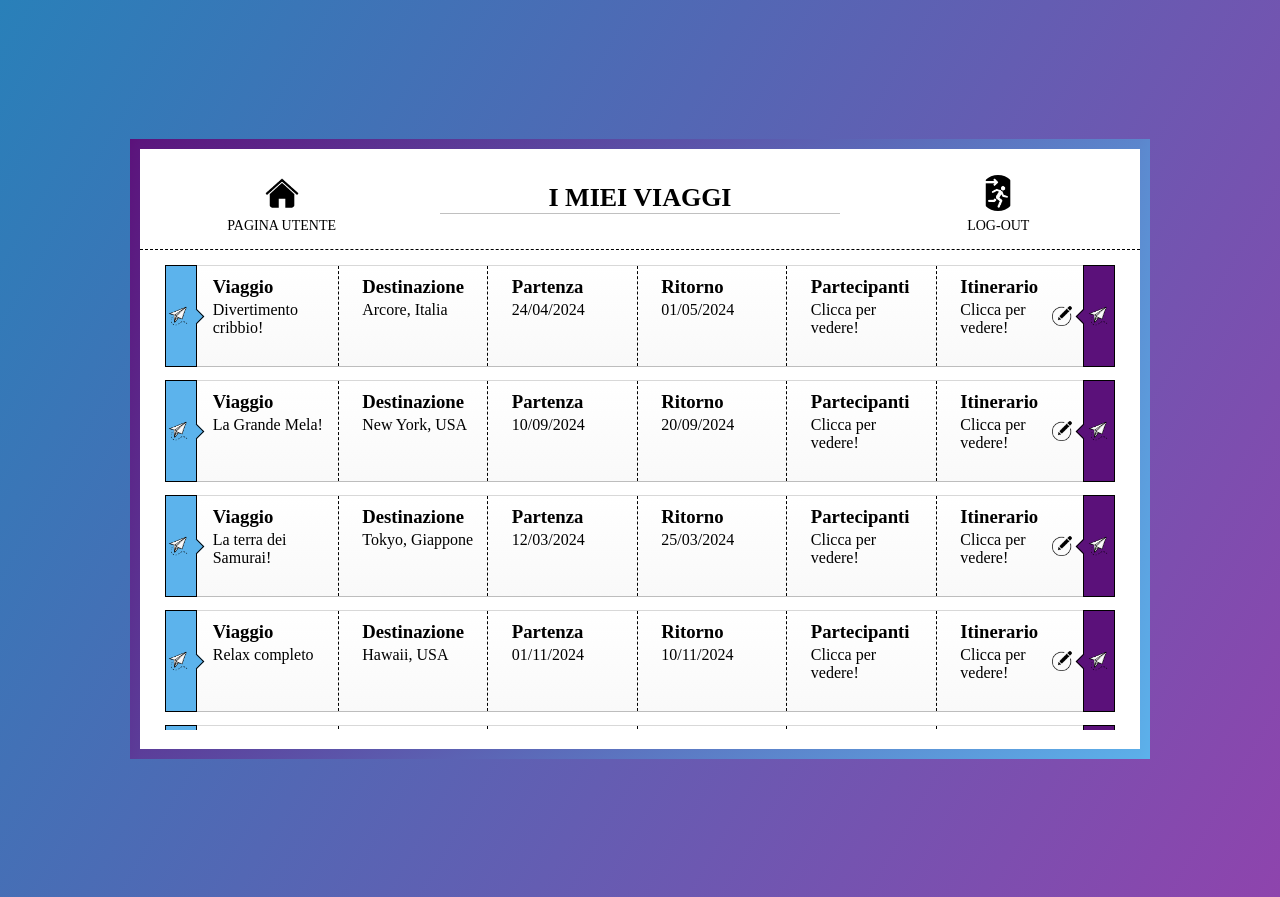
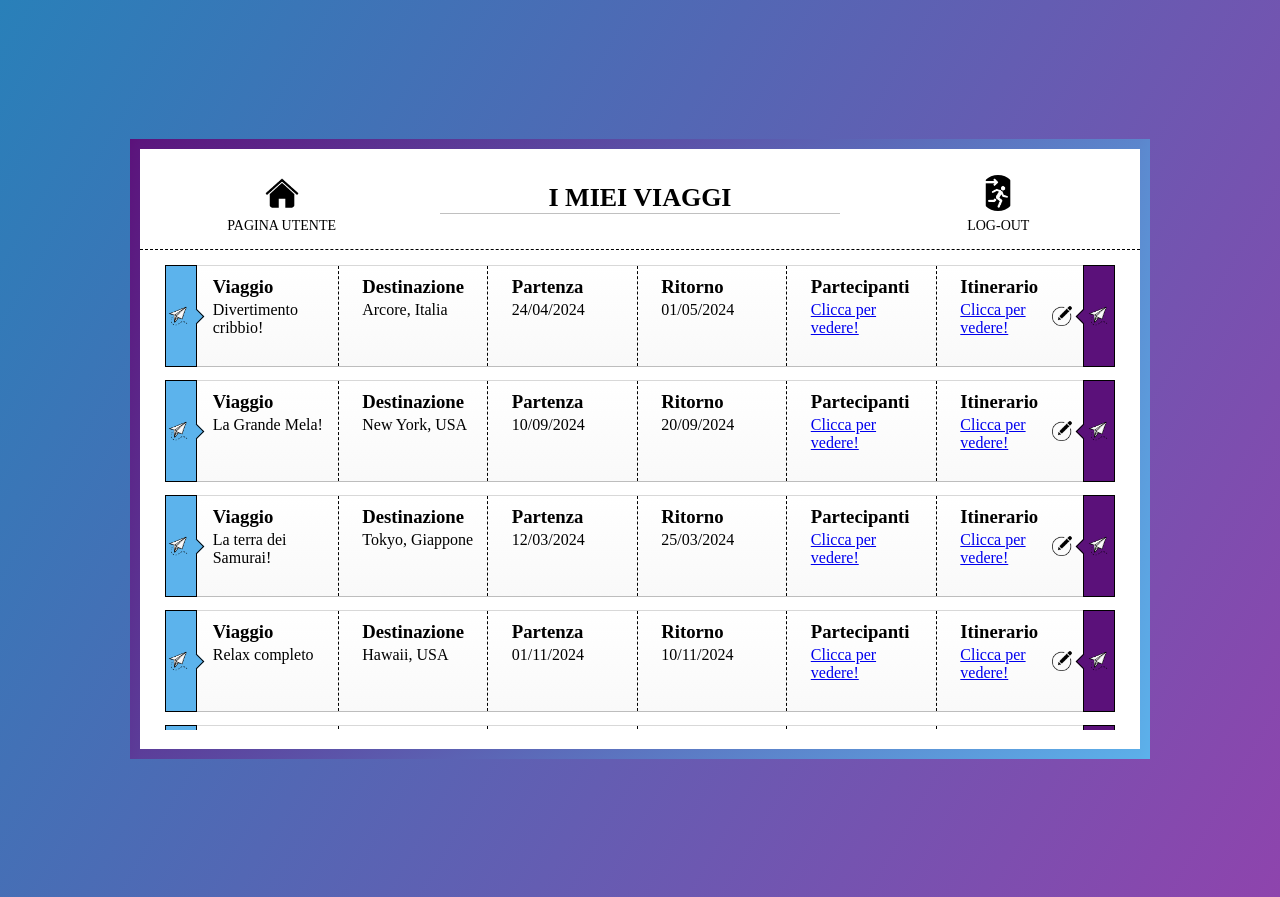
Before and after one commit to danielelurani/gruppi-di-viaggio, a Django app: page /organizzatoreViaggi/myTravels in a window 1280 px wide. Run offline with Django 4.2, Linux system fonts and the light colour scheme; a user stored in the database is signed in.

Commit message:
Partecipanti e Itinerario cliccabili nella pagina "I miei viaggi"
Modifica della pagina html "MyTravels" in modo che le scritte "Clicca per vedere!" siano effettivamente cliccabili. Da aggiungere il collegamento per ciascuno dei testi alla pagina del viaggio secifico come redirect href.

```diff
--- a/sitoProgettoIsw/organizzatoreViaggi/templates/organizzatoreViaggi/myTravels.html
+++ b/sitoProgettoIsw/organizzatoreViaggi/templates/organizzatoreViaggi/myTravels.html
@@ -57,12 +57,16 @@
 
                             <div class="right-dash trip-element trip-participants-container">
                                 <h3 class="trip-element-title trip-title-participants">Partecipanti</h3>
-                                <p class="trip-element-value trip-participants">Clicca per vedere!</p>
+                                <a href="#">
+                                    <p class="trip-element-value trip-participants">Clicca per vedere!</p>
+                                </a>
                             </div>
 
                             <div class="trip-element trip-itinerary-container">
                                 <h3 class="trip-element-title trip-title-itinerary">Itinerario</h3>
-                                <p class="trip-element-value trip-itinerary">Clicca per vedere!</p>
+                                <a href="#">
+                                    <p class="trip-element-value trip-participants">Clicca per vedere!</p>
+                                </a>
                             </div>
 
                             <a class="edit-button" aria-hidden="true" href="{% url 'changeItinerary' %}">
@@ -105,12 +109,16 @@
 
                             <div class="right-dash trip-element trip-participants-container">
                                 <h3 class="trip-element-title trip-title-participants">Partecipanti</h3>
-                                <p class="trip-element-value trip-participants">Clicca per vedere!</p>
+                                <a href="#">
+                                    <p class="trip-element-value trip-participants">Clicca per vedere!</p>
+                                </a>
                             </div>
 
                             <div class="trip-element trip-itinerary-container">
                                 <h3 class="trip-element-title trip-title-itinerary">Itinerario</h3>
-                                <p class="trip-element-value trip-itinerary">Clicca per vedere!</p>
+                                <a href="#">
+                                    <p class="trip-element-value trip-participants">Clicca per vedere!</p>
+                                </a>
                             </div>
 
                             <a class="edit-button" aria-hidden="true" href="{% url 'changeItinerary' %}">
@@ -153,12 +161,16 @@
 
                             <div class="right-dash trip-element trip-participants-container">
                                 <h3 class="trip-element-title trip-title-participants">Partecipanti</h3>
-                                <p class="trip-element-value trip-participants">Clicca per vedere!</p>
+                                <a href="#">
+                                    <p class="trip-element-value trip-participants">Clicca per vedere!</p>
+                                </a>
                             </div>
 
                             <div class="trip-element trip-itinerary-container">
                                 <h3 class="trip-element-title trip-title-itinerary">Itinerario</h3>
-                                <p class="trip-element-value trip-itinerary">Clicca per vedere!</p>
+                                <a href="#">
+                                    <p class="trip-element-value trip-participants">Clicca per vedere!</p>
+                                </a>
                             </div>
 
                             <a class="edit-button" aria-hidden="true" href="{% url 'changeItinerary' %}">
@@ -201,12 +213,16 @@
 
                             <div class="right-dash trip-element trip-participants-container">
                                 <h3 class="trip-element-title trip-title-participants">Partecipanti</h3>
-                                <p class="trip-element-value trip-participants">Clicca per vedere!</p>
+                                <a href="#">
+                                    <p class="trip-element-value trip-participants">Clicca per vedere!</p>
+                                </a>
                             </div>
 
                             <div class="trip-element trip-itinerary-container">
                                 <h3 class="trip-element-title trip-title-itinerary">Itinerario</h3>
-                                <p class="trip-element-value trip-itinerary">Clicca per vedere!</p>
+                                <a href="#">
+                                    <p class="trip-element-value trip-participants">Clicca per vedere!</p>
+                                </a>
                             </div>
 
                             <a class="edit-button" aria-hidden="true" href="{% url 'changeItinerary' %}">
@@ -249,12 +265,16 @@
 
                             <div class="right-dash trip-element trip-participants-container">
                                 <h3 class="trip-element-title trip-title-participants">Partecipanti</h3>
-                                <p class="trip-element-value trip-participants">Clicca per vedere!</p>
+                                <a href="#">
+                                    <p class="trip-element-value trip-participants">Clicca per vedere!</p>
+                                </a>
                             </div>
 
                             <div class="trip-element trip-itinerary-container">
                                 <h3 class="trip-element-title trip-title-itinerary">Itinerario</h3>
-                                <p class="trip-element-value trip-itinerary">Clicca per vedere!</p>
+                                <a href="#">
+                                    <p class="trip-element-value trip-participants">Clicca per vedere!</p>
+                                </a>
                             </div>
 
                             <a class="edit-button" aria-hidden="true" href="{% url 'changeItinerary' %}">
```
